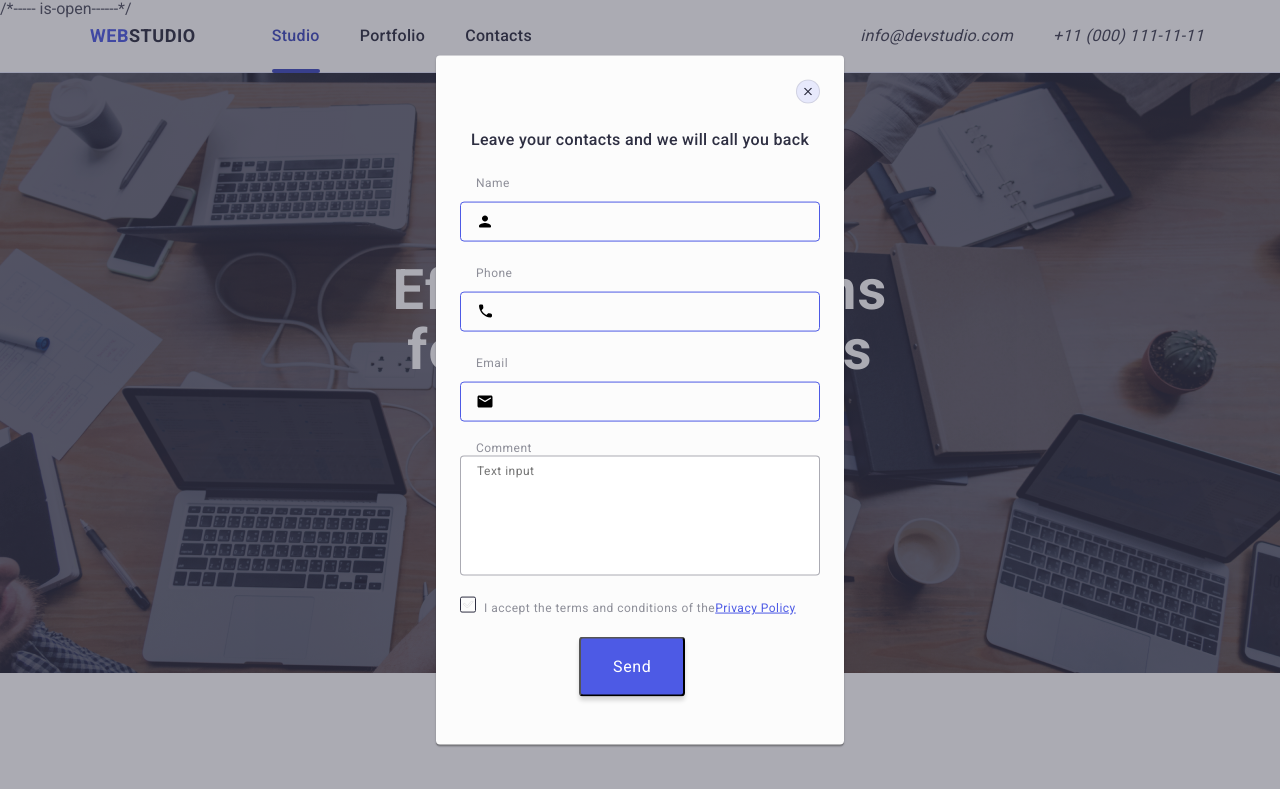
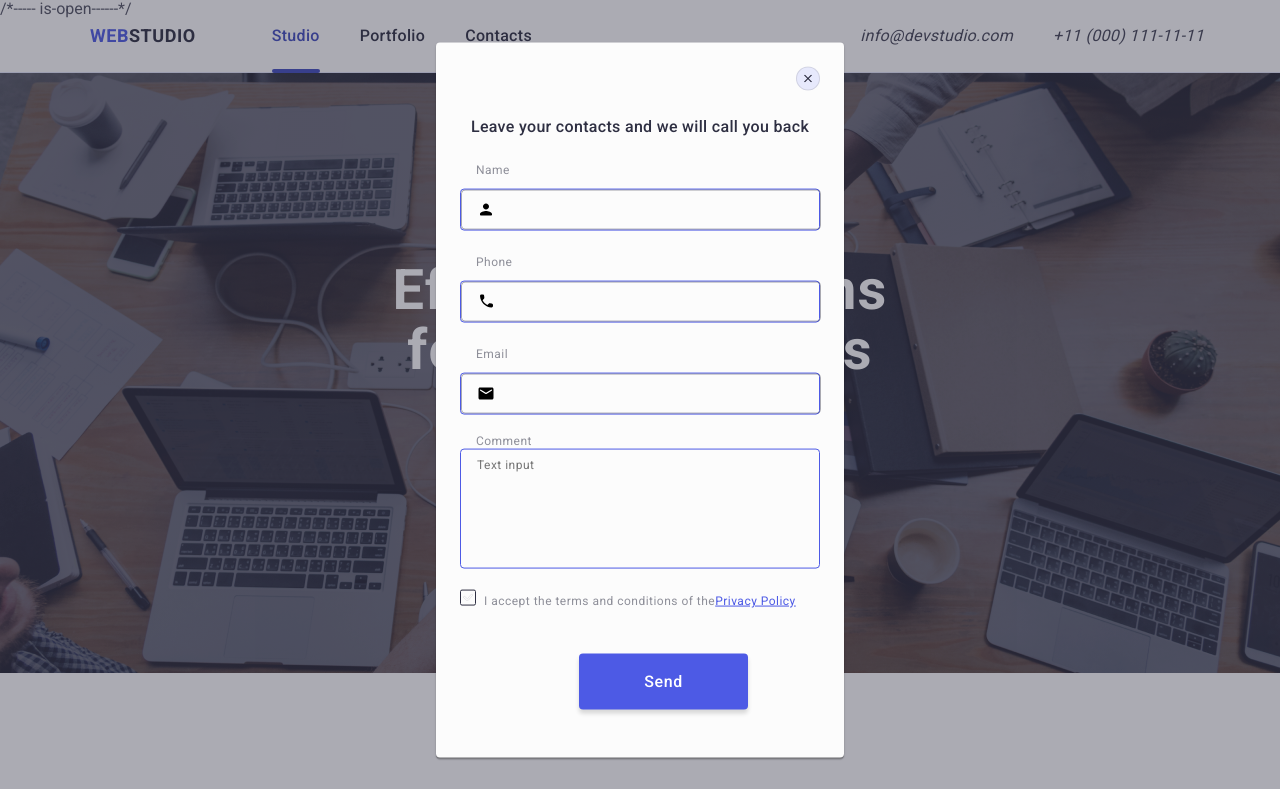
Before and after one commit to ANIa231291/goit-markup-hw-05, a plain HTML site: page index.html in a window 1280 px wide. Shown: the top 789 px of the page. Drawn offline with nearby package versions, Linux system fonts and the light colour scheme; files whose address does not match are found by name.

Commit message:
checkbutton

```diff
--- a/css/styles.css
+++ b/css/styles.css
@@ -881,9 +881,20 @@ img {
   background-color: transparent;
   padding-left: 38px;
   outline: transparent;
+}
+
+.modal-imput-wrap {
+  position: relative;
+  margin-bottom: 16px;
+  border: 1px solid rgba(46, 47, 66, 0.4);
   transition: border-color 250ms cubic-bezier(0.4, 0, 0.2, 1);
   border-color: #4d5ae5;
+  border-radius: 4px;
 }
+/*
+.modal-imput-wrap:focus > .modal-input {
+  fill: #4d5ae5;
+} */
 
 .modal-btn-submit {
   display: inline-flex;
@@ -905,6 +916,13 @@ img {
 }
 .modal-btn-submit {
   margin: 0px 120px 24px 119px;
+  display: block;
+  min-width: 169px;
+  height: 56px;
+  font-family: "Roboto";
+  font-weight: 500;
+  border: none;
+  transition: background-color 250ms cubic-bezier(0.4, 0, 0.2, 1);
 }
 
 /* .container-modal-label {
@@ -934,18 +952,13 @@ img {
   width: 18px;
   height: 24px;
 }
-.modal-icon:focus {
-  fill: #4d5ae5;
-}
+
 /* .modal-input:hover,
 .modal-input:focus {
   background-color: #404bbf;
   border: none;
 } */
-.modal-imput-wrap {
-  position: relative;
-  margin-bottom: 16px;
-}
+
 .modal-comment {
   width: 100%;
   height: 120px;
@@ -956,17 +969,26 @@ img {
   color: var(--NAVY-BLUE-modal, rgba(46, 47, 66, 0.4));
   font-family: Roboto;
   font-size: 12px;
-  line-height: 1.16;
+  line-height: 1.17;
   letter-spacing: 0.04em;
   resize: none;
+  background-color: transparent;
+  outline: transparent;
+  transition: border-color 250ms cubic-bezier(0.4, 0, 0.2, 1);
+  border-color: #4d5ae5;
 }
+
 .label-comment {
   color: var(--LIGHT-SLATE, #8e8f99);
   font-family: Roboto;
   font-size: 12px;
-  line-height: 1.16;
+  line-height: 1.17;
   letter-spacing: 0.04em;
   padding: 8px 16px;
+}
+
+.container-checkbox {
+  margin-bottom: 24px;
 }
 
 .privacy-label {
@@ -997,6 +1019,10 @@ img {
   fill: #e7e9fc;
 }
 
+.check-input {
+  border: 1px solid rgba(46, 47, 66, 0.4);
+}
+
 /* .check-icon {
   padding: 0;
   display: flex;
@@ -1009,6 +1035,7 @@ img {
   stroke: var(--NAVY-BLUE-modal, rgba(46, 47, 66, 0.4));
   padding: 0;
   display: flex;
+  display: inline-flex;
   justify-content: center;
   align-items: center;
   transition: opacity 250ms cubic-bezier(0.4, 0, 0.2, 1) visibility 250ms
@@ -1022,6 +1049,9 @@ img {
   fill: transparent;
 }
 
+.check-icon-use {
+}
+
 .span-check:hover,
 .span-check:focus {
   background-color: #404bbf;
--- a/index.html
+++ b/index.html
@@ -584,7 +584,7 @@
               id="user-comment"
             ></textarea>
           </div>
-          <div>
+          <div class="container-checkbox">
             <input
               type="checkbox"
               name="user-privacy"
@@ -594,8 +594,11 @@
             />
             <label for="user-privacy" class="privacy-label">
               <span class="span-check">
-                <svg class="check-icon" weight="10" height="8">
-                  <use href="./images/icons.svg#icon-Vector-1-1"></use>
+                <svg class="check-icon" width="10" height="8">
+                  <use
+                    href="./images/icons.svg#icon-Vector-1-1"
+                    class="check-icon-use"
+                  ></use>
                 </svg>
               </span>
               I accept the terms and conditions of the
```
